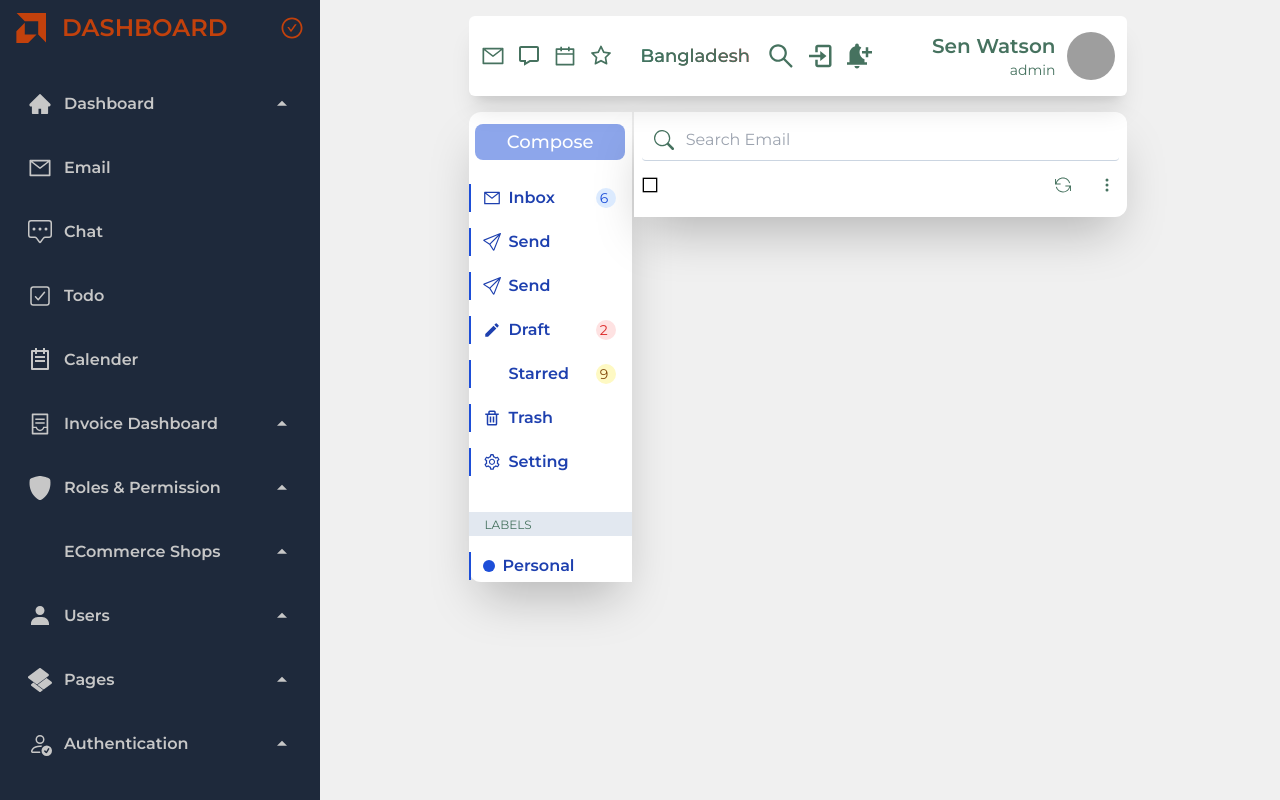
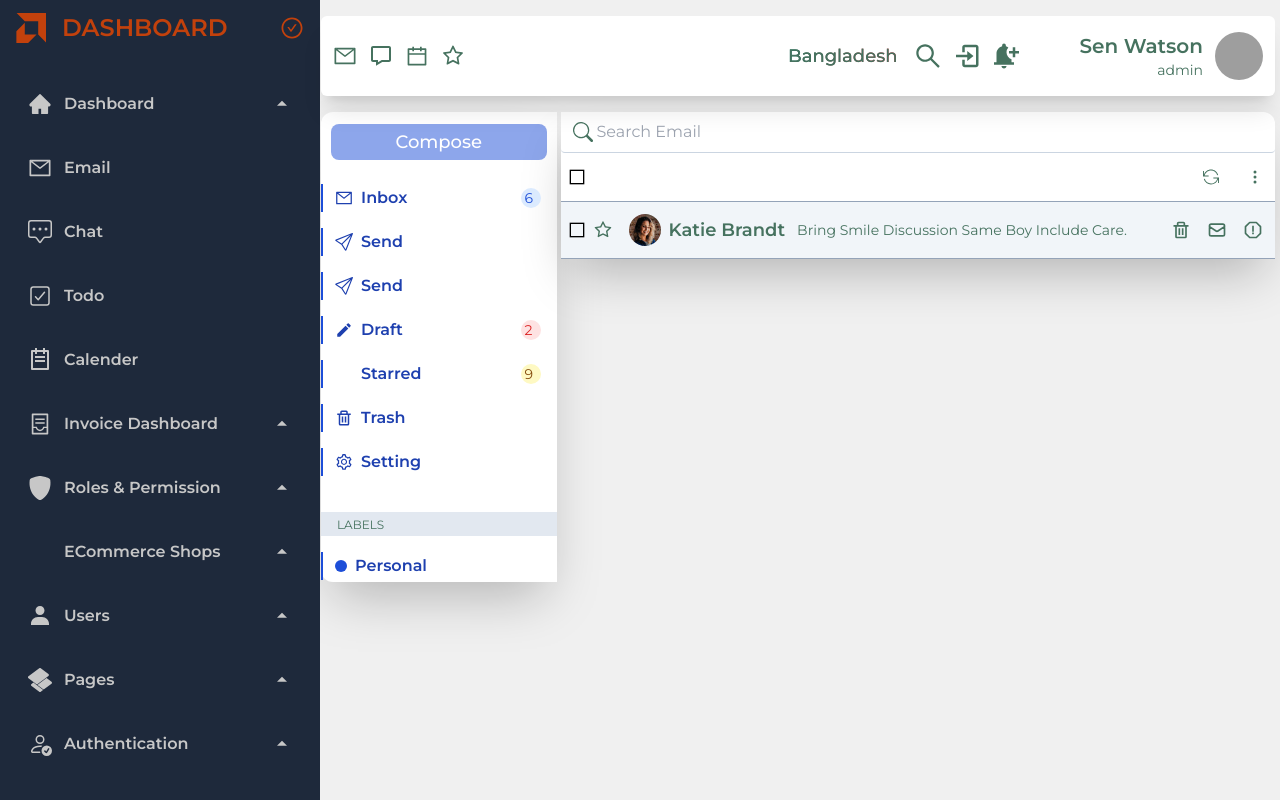
Before and after one commit to saifularafat/admin-dashboard-design, a React (Vite) app: page /dashboard/email in a window 1280 px wide. Built offline with nearby package versions, Linux system fonts and the light colour scheme; grey boxes are pictures that could not be loaded; some icons are missing; a web font is replaced by a local one.

Commit message:
email spam one is create a email click the table

```diff
--- a/src/pages/Dashboard/Emails/EmailRightSite/EmailRightSite.jsx
+++ b/src/pages/Dashboard/Emails/EmailRightSite/EmailRightSite.jsx
@@ -5,25 +5,29 @@ import { ImCheckboxChecked } from "react-icons/im";
 import { useState } from "react";
 import { TfiReload } from "react-icons/tfi";
 import { Link } from "react-router-dom";
-import { BiTrash } from "react-icons/bi";
+import { BiErrorAlt, BiTrash } from "react-icons/bi";
 import { HiOutlineMail } from "react-icons/hi";
-import { AiOutlineFolder } from "react-icons/ai";
+import { AiFillStar, AiOutlineFolder, AiOutlineStar } from "react-icons/ai";
 import { Tooltip } from "react-tooltip";
 import { CiShoppingTag } from "react-icons/ci";
+import user1 from "./../../../../assets/pic1.png"
 
 const EmailRightSite = () => {
     const [select, setSelect] = useState(false);
     const [spin, setSpin] = useState(false);
     const [dotClick, setDotClick] = useState(false);
+    const [startClick, setStartClick] = useState(false);
+    const [emailClick, setEmailClick] = useState(false);
     const { isDarkMode } = useTheme();
     return (
-        <div className={`${isDarkMode ? 'bg-slate-900' : 'bg-white'} text-accent rounded-r-xl shadow-2xl p-2`}>
+        <div className={`${isDarkMode ? 'bg-slate-900' : 'bg-white'} text-accent rounded-r-xl shadow-2xl`}>
             {/* search section */}
-            <div className="flex items-center md:py-2 py-1 border-0 border-b border-solid border-slate-300 rounded">
-                <BsSearch className="md:text-xl text-base font-bold md:mx-3 mx-1" />
+            <div className="flex items-center md:py-2 py-1 px-2 border-0 border-b border-solid border-slate-300 rounded">
+                <BsSearch className="md:text-xl text-base font-bold md:mx-1 mx-1" />
                 <input className="" type="text" placeholder="Search Email " />
             </div>
-            <div className="flex items-center justify-between py-2 ">
+            {/* table icon */}
+            <div className="flex items-center justify-between py-2 border-0 border-b border-solid border-slate-400 px-2">
                 <button className="" onClick={() => setSelect(!select)}>
                     {
                         select ?
@@ -65,7 +69,50 @@ const EmailRightSite = () => {
             </div>
             {/* Main Content table */}
             <div>
+                <button
+                    onClick={() => setEmailClick(!emailClick)}
+                    className="flex items-center justify-between gap-6 bg-slate-100 w-full py-3 border-0 border-b border-solid border-slate-400 hover:scale-y-105 hover:bg-slate-200 transition-all duration-200">
+                    <div className="flex items-center gap-2 px-2">
+                        <button className="" onClick={() => setSelect(!select)}>
+                            {
+                                select ?
+                                    <ImCheckboxChecked />
+                                    :
+                                    <GrCheckbox />
+                            }
 
+                        </button>
+                        <button className="" onClick={() => setStartClick(!startClick)}>
+                            {
+                                startClick ?
+                                    <AiFillStar className="text-xl text-yellow-500" />
+                                    :
+                                    <AiOutlineStar className="text-xl " />
+                            }
+
+                        </button>
+                        <div className="info flex items-center pl-2">
+                            <img src={user1} alt="user image" className="w-8 h-8 rounded-full" />
+                            {/* <img src={user1} alt="" className="object-cover" /> */}
+                            <div className="md:flex items-center gap-3">
+                                <h3 className="text-lg font-semibold pl-2">Katie Brandt</h3>
+                                <p className="text-sm">Bring smile discussion same boy include care.</p>
+                            </div>
+                        </div>
+                    </div>
+                    <div className="flex items-center gap-4 mx-3">
+                        <Tooltip id="my-tooltip" place="top" />
+                        <BiTrash className="text-xl" data-tooltip-id="my-tooltip" data-tooltip-content="Delete Mail" />
+                        <HiOutlineMail className="text-xl" data-tooltip-id="my-tooltip" data-tooltip-content="Mark as Unread" />
+                        <BiErrorAlt className="text-xl" data-tooltip-id="my-tooltip" data-tooltip-content="Mark to spam" />
+                    </div>
+                </button>
+                {
+                    emailClick &&
+                    <div className="absolute bottom-12 right-12 bg-slate-50 py-2 px-4 rounded-lg">
+                        <h2>This is a email click pages</h2>
+                    </div>
+                }
             </div>
         </div>
     );
--- /dev/null
+++ b/src/pages/Dashboard/Emails/EmailTable.jsx
@@ -0,0 +1,10 @@
+
+const EmailTable = () => {
+    return (
+        <button>
+
+        </button>
+    );
+};
+
+export default EmailTable;
--- a/src/pages/Dashboard/Emails/Emails.jsx
+++ b/src/pages/Dashboard/Emails/Emails.jsx
@@ -4,7 +4,7 @@ import EmailRightSite from "./EmailRightSite/EmailRightSite";
 const Emails = () => {
 
     return (
-        <div className="grid grid-cols-3 md:grid-cols-8 gap-[2px] mt-2 w-full py-2">
+        <div className="grid grid-cols-3 md:grid-cols-8 gap-1 mt-2 w-full py-2">
             <div className={`col-span-1 md:col-span-2`}>
                 <EmailLeftSite />
             </div>
```
